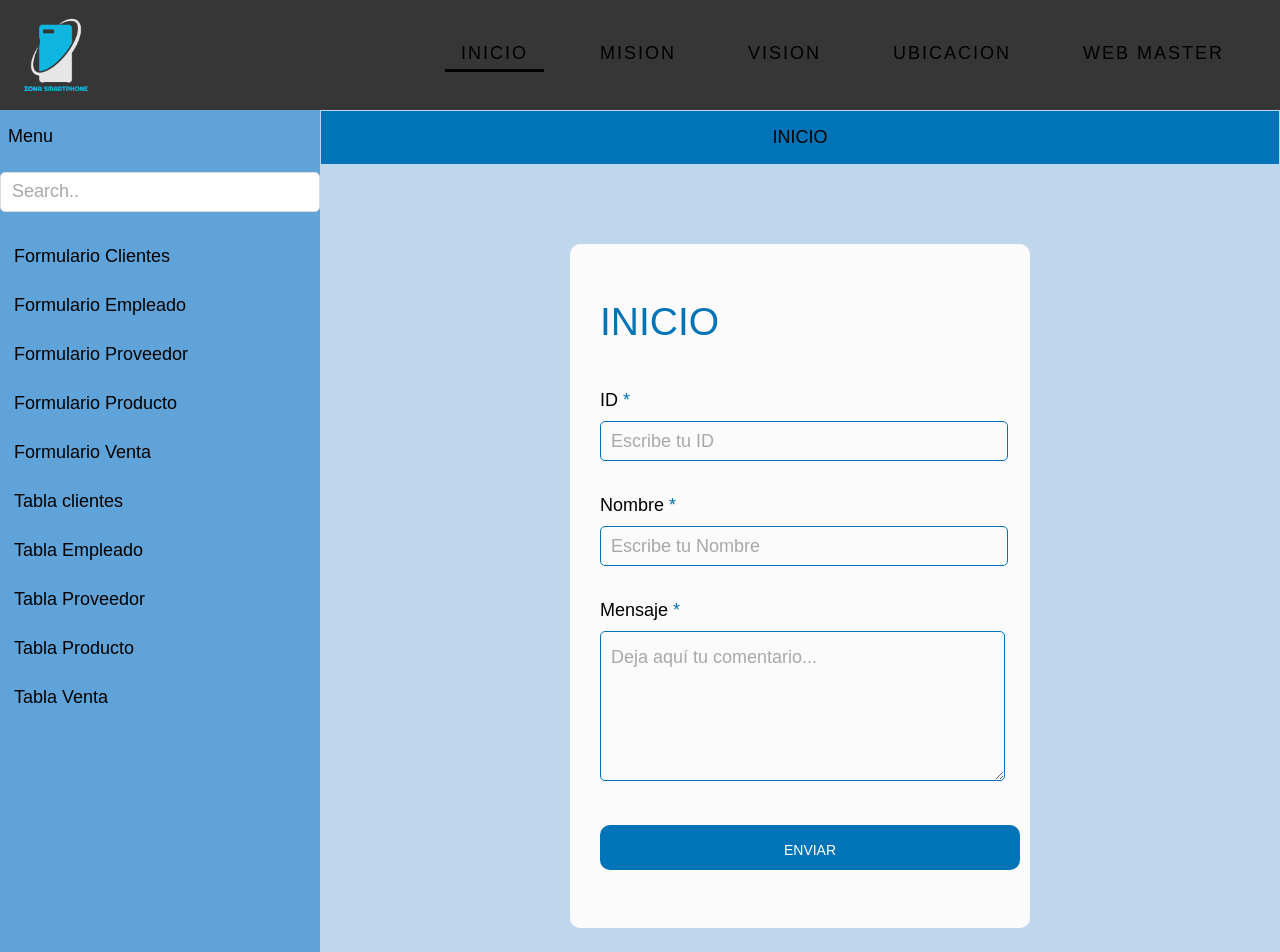
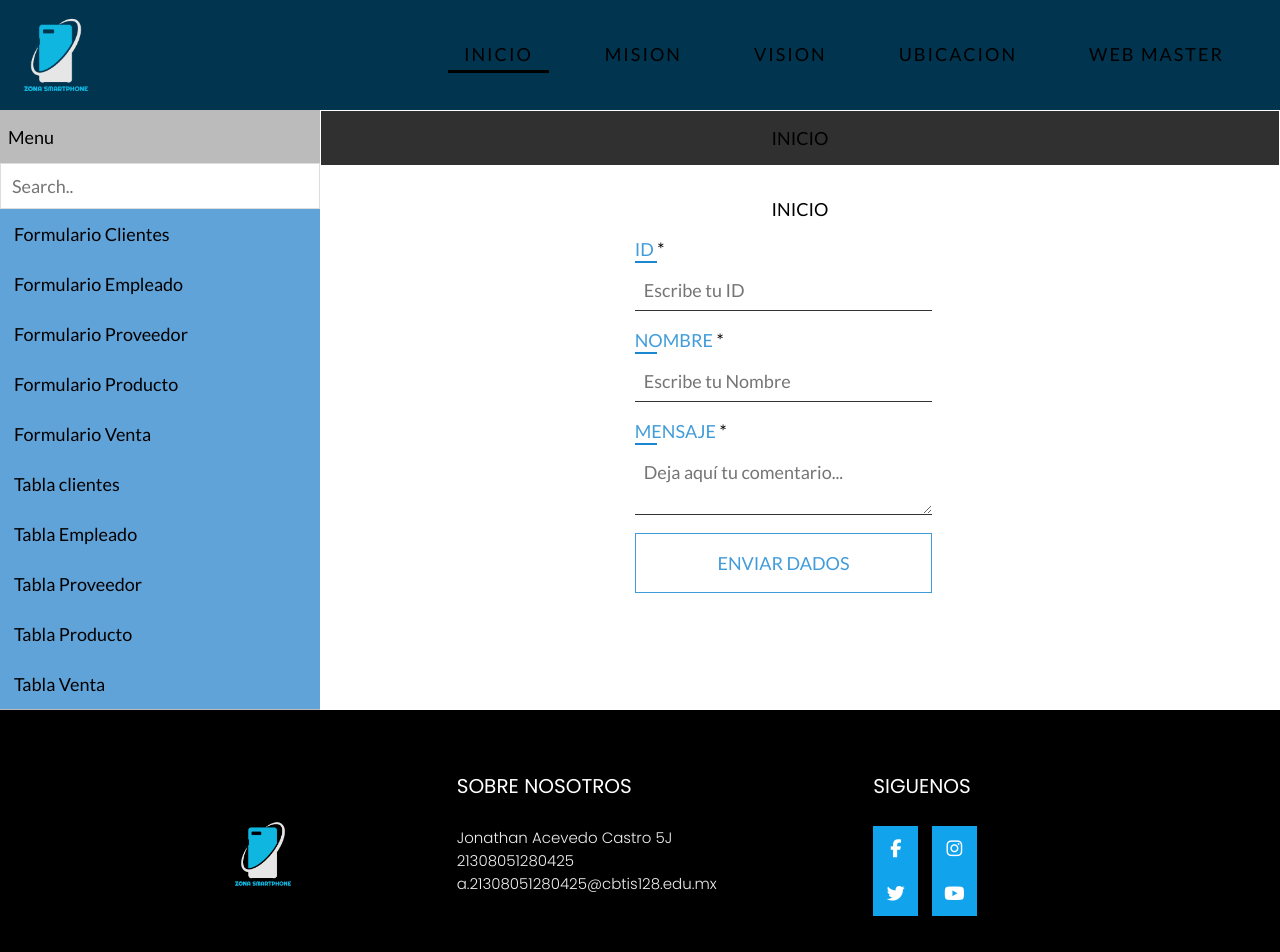
Before and after one commit to JAcevedoCastro/cascaracelulares, a plain HTML site: page inicio.html in a window 1280 px wide. Shown: the top 952 px of the page. Drawn offline with Linux system fonts and the light colour scheme.

Commit message:
Add files via upload

```diff
--- a/css.css
+++ b/css.css
@@ -1,130 +1,106 @@
-/* Importación de fuentes de google fonts */
-@import url(https://fonts.googleapis.com/css?family=Noto+Sans);
+@import url('https://fonts.googleapis.com/css?family=Lato');
+
+*
+{
+	transition: .2s all;
+	font-family: 'Lato';
+}
 
 
 
 
+.formulario
+{
+	margin-top: 20px;
+	width: 900px;
+	max-width: 90%;
+	margin:0 auto;
+	padding: 1em;
+}
 
-.contact_form{
-	width: 460px;
-  height: auto;
-  margin: 80px auto;
-	border-radius: 10px;
-	padding-top: 30px;
-	padding-bottom: 20px;
-  background-color: #fbfbfb;
-  padding-left: 30px;
+.formulario input, textarea
+{
+	display: block;
+	width: 500px;
+	max-width: 90%;
+	margin-bottom: 10px;
+	margin-top: 10px;
+	border:none;
+	border-bottom: 0.5px solid rgba(0,0,0,.8);
+	padding: 0.5em;
+	color: rgba(0,0,0,.7);
+
+}
+
+.formulario input:focus, textarea:focus
+{
+	outline: none;
+	padding-left: 10px;
+}
+
+.formulario .sent-data
+{
+	padding: 1em;
+	border:1px solid rgba(17, 131, 207, 0.8);
+	background: none;
+	color:rgba(17, 131, 207, 0.8);
+	cursor: pointer;
+}
+
+.formulario .sent-data:hover
+{
+	padding-left: 20px;
+	opacity: .8;
+	border-color: #2f323a;
+	color:#2f323a;
+	border-left: 2px solid #2f323a;
+}
+
+.link
+{
+	text-decoration: none;
+	padding: 1em;
+	border:none;
+	background: rgba(17, 131, 207, 0.8);
+	color:white;
+	cursor: pointer;
+	margin-top:100px;
+}
+
+.formulario form
+{
+	margin: 0 auto;
+	width:40%;
+}
+
+.formulario label
+{
+	position: relative;
+	text-transform: uppercase;
+	color:rgba(17, 131, 207, 0.8);;
+}
+
+label::after
+{
+	position: absolute;
+	content:"";
+	background: rgba(17, 131, 207, 0.8);
+	border:1px solid rgba(17, 131, 207, 0.8);
+	width:20px;
+	bottom: -3px;
+	left:0;
 }
 
 
-input{
-	background-color: #fbfbfb;
-	width: 408px;
-	height: 40px;
-	border-radius: 5px;
-	border-style: solid;
-	border-width: 1px;
-	border-color: #0074B7;
-	margin-top: 10px;
-	padding-left: 10px;
-  margin-bottom: 20px;
+.title-main
+{
+	text-align: center;
+	color:rgba(17, 131, 207, 0.8);
+	text-transform: uppercase;
+	position: relative;
 }
 
-
-textarea{
-  background-color: #fbfbfb;
-	width: 405px;
-	height: 150px;
-	border-radius: 5px;
-	border-style: solid;
-	border-width: 1px;
-	border-color: #0074B7;
-	margin-top: 10px;
-	padding-left: 10px;
-  margin-bottom: 20px;
-  padding-top: 15px;
+.title-back
+{
+	margin-top: 100px;
 }
-
-
-label{
-  display: block;
-	float: center;
-}
-
-
-button{
-	height: 45px;
-	padding-left: 5px;
-	padding-right: 5px;
-	margin-bottom: 20px;
-	margin-top: 10px;
-	text-transform: uppercase;
-	background-color: #0074B7;
-	border-color: #0074B7;
-	border-style: solid;
-	border-radius: 10px;
-	width: 420px;
-  cursor: pointer;
-}
-
-
-button p{
-	color: #fff;
-}
-
-
-span{
-	color: #0074B7;
-}
-
-
-.aviso{
-	font-size: 13px;
-	color: #0e0e0e;
-}
-
-
-h1{
-	font-size: 39px;
-	text-align: letf;
-	padding-bottom: 20px;
-	color: #0074B7;
-}
-
-
-h3{
-	font-size: 16px;
-	padding-bottom: 30px;
-	color: #0e0e0e;
-}
-
-
-p{
-	font-size: 14px;
-	color: #0e0e0e;
-}
-
-
-::-webkit-input-placeholder {
- color: #a8a8a8;
-}
-
-
-::-webkit-textarea-placeholder {
- color: #a8a8a8;
-}
-
-
-.formulario input:focus{
-	outline:0;
-	border: 1px solid skyblue;
-}
-
-
-.formulario textarea:focus{
-	outline:0;
-	border: 1px solid skyblue;
-}
-
-
-/* creado por javiniguez.com, Julio 2019 */
--- a/inicio.html
+++ b/inicio.html
@@ -33,7 +33,7 @@
 
 
      <div class="row">
-   <div class="left" style="background-color:#60A3D9;">
+   <div class="left" style="background-color:#bbb;">
      <h2>Menu</h2>
      <input type="text" id="mySearch" onkeyup="myFunction()" placeholder="Search.." title="Type in a category">
      <ul id="myMenu">
@@ -52,9 +52,9 @@
 
       <!-- -->
 
-   <div class="right" style="background-color:#BFD7ED;">
+   <div class="right" style="background-color:#ffffff;">
    <!-- // -->
-     <div class="center" style="background-color:#0074B7;">
+     <div class="center" style="background-color:#303030;">
          <h2><center>INICIO</center></h2>
        </div>
 
@@ -63,7 +63,7 @@
        <div class="contact_form">
 
 		<div class="formulario">
-            <h1>INICIO</h1>
+            <h2><center>INICIO</center></h2>
 
 
 					<form action="submeter-formulario.php" method="post">
@@ -91,7 +91,7 @@
 
 
 
-								<button type="submit" name="enviar_formulario" id="enviar"><p>Enviar</p></button>
+                               <input type="submit" value="ENVIAR DADOS" class="sent-data">
 
 
 					</form>
--- a/stile.css
+++ b/stile.css
@@ -37,7 +37,7 @@ display: flex;
 justify-content: space-between;
 align-items: center;
 top: 0;
-background-color: #363636;
+background-color: #00344f;
 padding:10px 0px 10px 0px;
 color:white;
 margin: 0 auto;
@@ -259,7 +259,9 @@ padding: 35px 0px;
 .row {
   display: flex;
 }
-
+.center h2{
+  color:white;
+}
 /* Columna izquierda (menú) */
 .left {
   flex: 25%;
--- a/style.css
+++ b/style.css
@@ -33,6 +33,7 @@ body {
     margin: 0 auto;
     background-position:center;
     background-size: contain;
+
 }
 
 .menu {
@@ -40,7 +41,7 @@ body {
     justify-content: space-between;
     align-items: center;
     top: 0;
-    background-color: #363636;
+    background-color: #00344f;
     padding:10px 0px 10px 0px;
     color:white;
     margin: 0 auto;
@@ -118,7 +119,6 @@ footer {
     background-color: #000;
     color: #fff;
     position: absolute;
-    padding-top:0px;
     text-align:center;
     font-size:30px;
     font-weight:bold;
```
Also changed, not shown: formularioc.html (+11 -12 lines), formularioe.html (+5 -6 lines), formulariop.html (+9 -8 lines), formulariopr.html (+6 -9 lines), formulariov.html (+7 -9 lines), index.html (+1 -1 lines), prueba.html (added, +26 -0 lines), tablac.html (+1 -1 lines), tablae.html (+1 -1 lines), tablap.html (+2 -2 lines), tablapr.html (+1 -1 lines), tablav.html (+1 -1 lines), img/fondo1.jpg (added).
